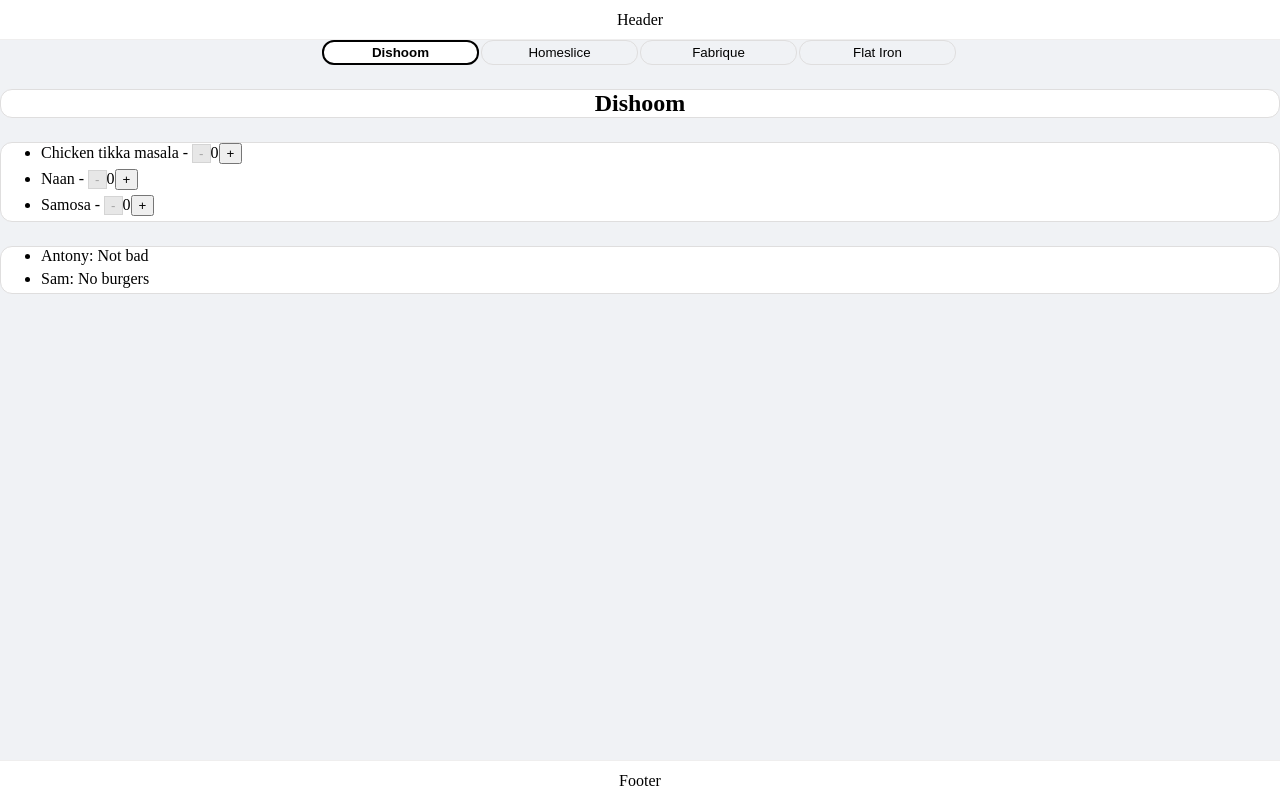
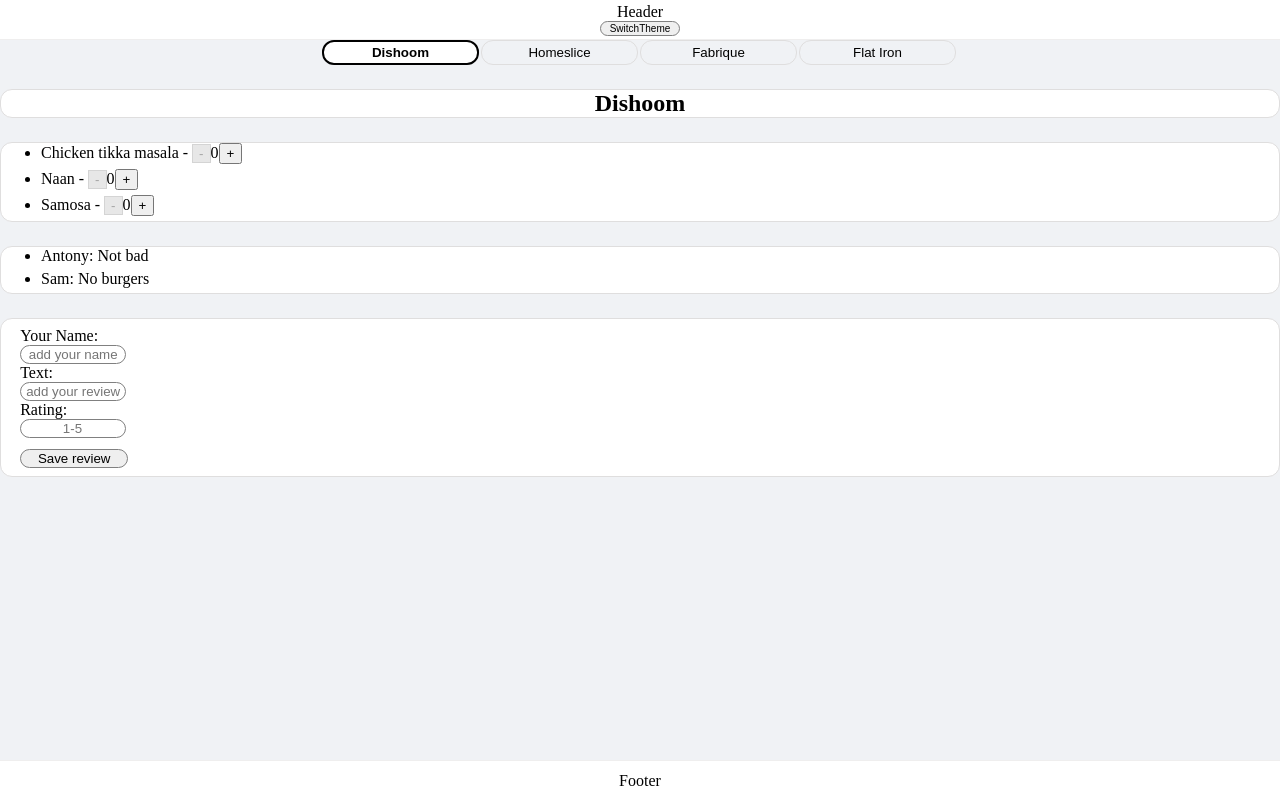
Before and after one commit to whyuchoseme/React-2023-09-14, a React (Vite) app: page / in a window 1280 px wide. Built offline with nearby package versions, Linux system fonts and the light colour scheme.

Commit message:
added Reviews Form

```diff
--- a/src/components/Button/component.jsx
+++ b/src/components/Button/component.jsx
@@ -1,8 +1,15 @@
+import classNames from "classnames";
+import { useContext } from "react"
+import { ThemeContext } from "../context/ThemeContext"
+
+import styles from "./styles.module.css"
+
 export const Button = ({ title, onClick, disabled, className }) => {
+    const { theme } = useContext(ThemeContext);
 
     return (
         <button
-            className={className}
+            className={classNames(className)}
             onClick={onClick}
             disabled={disabled}
         >
--- /dev/null
+++ b/src/components/Button/styles.module.css
@@ -0,0 +1,11 @@
+.dark {
+    background-color: black;
+}
+
+.default {
+    background-color: yellow;
+}
+
+.theme {
+    background-color: red;
+}
--- a/src/components/Header/component.jsx
+++ b/src/components/Header/component.jsx
@@ -1,6 +1,21 @@
 import classNames from "classnames"
+import { useContext } from "react"
+import { Button } from "../Button/component"
+import { ThemeContext } from "../context/ThemeContext"
 import styles from "./styles.module.css"
 
 export const Header = ({ className }) => {
-    return <header className={classNames(styles.root, className)}>Header</header>
+    const {switchTheme} = useContext(ThemeContext);
+
+    return (
+        <header className={classNames(styles.root, className)}>
+                Header
+                <Button
+                    className={styles.switchBtn}
+                    title={'SwitchTheme'}
+                    onClick={() => {switchTheme, console.log('Click!')}}
+                >
+                </Button>
+        </header>
+    )
 }
--- a/src/components/Header/styles.module.css
+++ b/src/components/Header/styles.module.css
@@ -5,6 +5,29 @@
     flex-direction: column;
     justify-content: center;
     align-items: center;
+    background-color: transparent;
     border-bottom: 1px solid rgba(223, 222, 222, 0.5);
     background-color: white;
+    z-index: 2;
 }
+
+.switchBtn {
+    width: 80px;
+    font-size: 10px;
+    border-radius: 12px;
+    border: 1px solid gray;
+}
+
+.switchBtn:active:hover {
+    border: 1px solid gray;
+    background-color: rgba(128, 128, 128, 0.1)
+}
+
+.switchBtn:hover {
+    border-color: black;
+    background-color: rgba(128, 128, 128, 0.15);
+}
+
+.dark {
+    background-color: black;
+}
--- a/src/components/Menu/styles.module.css
+++ b/src/components/Menu/styles.module.css
@@ -1,7 +1,7 @@
 .root {
     display: flex;
     flex-direction: column;
-    margin-top: 1em;
+    margin-top: 1.5em;
     border-radius: 12px;
     border: 1px solid rgb(223, 222, 222);
     background-color: white;
--- a/src/components/Restaurant/styles.module.css
+++ b/src/components/Restaurant/styles.module.css
@@ -2,7 +2,7 @@
     display: flex;
     flex-direction: row;
     justify-content: center;
-    margin: 1em 0;
+    margin-top: 1em;
     border-radius: 12px;
     border: 1px solid rgb(223, 222, 222);
     background-color: white;
--- /dev/null
+++ b/src/components/ReviewsForm/component.jsx
@@ -0,0 +1,66 @@
+import classNames from "classnames";
+import { useReducer } from "react"
+import styles from "./styles.module.css"
+
+const DEFAULT_VALUE = {
+    userName:'',
+    text:'',
+    rating:'',
+};
+
+const reducer = (state, action) => {
+    switch (action?.type) {
+        case 'setUserName':
+            return {...state, userName: action.payload};
+        case 'setText':
+            return {...state, text: action.payload};
+        case 'setRating':
+            return {...state, rating: action.payload};
+        case 'reset':
+            return {...DEFAULT_VALUE};
+        default:
+            return state;
+    }
+}
+
+export const ReviewsForm = ({ className }) => {
+    const [formValue, dispatch] = useReducer(reducer, DEFAULT_VALUE);
+
+    return (
+        <div className={classNames(styles.root, className)}>
+            <div>
+                <span>Your Name: {formValue.userName}</span>
+                <input value={formValue.userName}
+                onChange={(event) =>
+                    dispatch({type: 'setUserName', payload: event.target.value})}
+                placeholder="add your name"
+                />
+            </div>
+            <div>
+                <span>Text: {formValue.text}</span>
+                <input
+                    value={formValue.text}
+                    onChange={(event) => {
+                        dispatch({type: 'setText', payload: event.target.value})
+                    }}
+                    placeholder="add your review"
+                 />
+            </div>
+            <div>
+                <span>Rating: {formValue.rating}</span>
+                <input
+                    className={styles.ratingInp}
+                    type={"number"}
+                    value={formValue.rating}
+                    onChange={(event) => {
+                        dispatch({type: 'setRating', payload: event.target.value})
+                    }}
+                    placeholder="1-5" min="1" max="5"
+                 />
+            </div>
+            <button className={styles.saveBtn} onClick={() => dispatch({type: 'reset'})}>
+                Save review
+            </button>
+        </div>
+    )
+}
--- /dev/null
+++ b/src/components/ReviewsForm/styles.module.css
@@ -0,0 +1,38 @@
+.root {
+    display: flex;
+    flex-direction: column;
+    align-items: flex-start;
+    border-radius: 12px;
+    border: 1px solid rgb(223, 222, 222);
+    background-color: white;
+    padding: 0.5em 1.2em;
+}
+
+input {
+    display: flex;
+    flex-direction: row;
+    width: 100px;
+    text-align: center;
+    border-radius: 12px;
+    border: 1px solid gray;
+}
+
+.ratingInp::placeholder {
+    transform: translateX(8%);
+}
+
+.saveBtn {
+    width: 108px;
+    margin-top: 0.8em;
+    border-radius: 12px;
+    border: 1px solid gray;
+}
+
+.saveBtn:active:hover {
+    border: 1px solid gray;
+    background-color: rgba(128, 128, 128, 0.1)
+}
+.saveBtn:hover {
+    border-color: black;
+    background-color: rgba(128, 128, 128, 0.15);
+}
--- /dev/null
+++ b/src/components/context/ThemeContext.jsx
@@ -0,0 +1,17 @@
+import React, { useState } from "react";
+
+export const ThemeContext = React.createContext();
+
+export const ThemeProvider = ({ children }) => {
+    const [theme, setTheme] = useState('default');
+
+    const switchTheme = () => {
+        setTheme(theme === 'default' ? 'dark' : 'default');
+    }
+
+    return (
+        <ThemeContext.Provider value={{ theme, switchTheme }}>
+            {children}
+        </ThemeContext.Provider>
+    )
+}
--- a/src/main.jsx
+++ b/src/main.jsx
@@ -1,5 +1,6 @@
 import React from 'react'
 import ReactDOM from 'react-dom/client';
+import { ThemeProvider } from './components/context/ThemeContext';
 
 import "./index.css"
 
@@ -8,4 +9,8 @@
 const rootElement = document.getElementById('root');
 const root = ReactDOM.createRoot(rootElement);
 
-root.render(<MainPage />);
+root.render(
+    <ThemeProvider>
+        <MainPage />
+    </ThemeProvider>
+);
--- a/src/pages/main/component.jsx
+++ b/src/pages/main/component.jsx
@@ -3,6 +3,7 @@
 import { Header } from "../../components/Header/component.jsx"
 import { Restaurant } from "../../components/Restaurant/component.jsx"
 import { RestaurantTabs } from "../../components/RestaurantTabs/component.jsx"
+import { ReviewsForm } from "../../components/ReviewsForm/component.jsx"
 import { restaurants } from "../../constants/mock"
 import styles from "./styles.module.css"
 
@@ -19,6 +20,7 @@
                onTabSelect = {setActiveRestaurantIndex}
             />
             <Restaurant restaurant={restaurants[activeRestaurantIndex]} />
+            <ReviewsForm className={styles.reviewsForm} />
          </div>
          <Footer />
       </div>
--- a/src/pages/main/styles.module.css
+++ b/src/pages/main/styles.module.css
@@ -14,3 +14,7 @@
     min-height: 90%;
     background-color: #f0f2f5;
 }
+
+.reviewsForm {
+    margin-top: 1.5em;
+}
```
